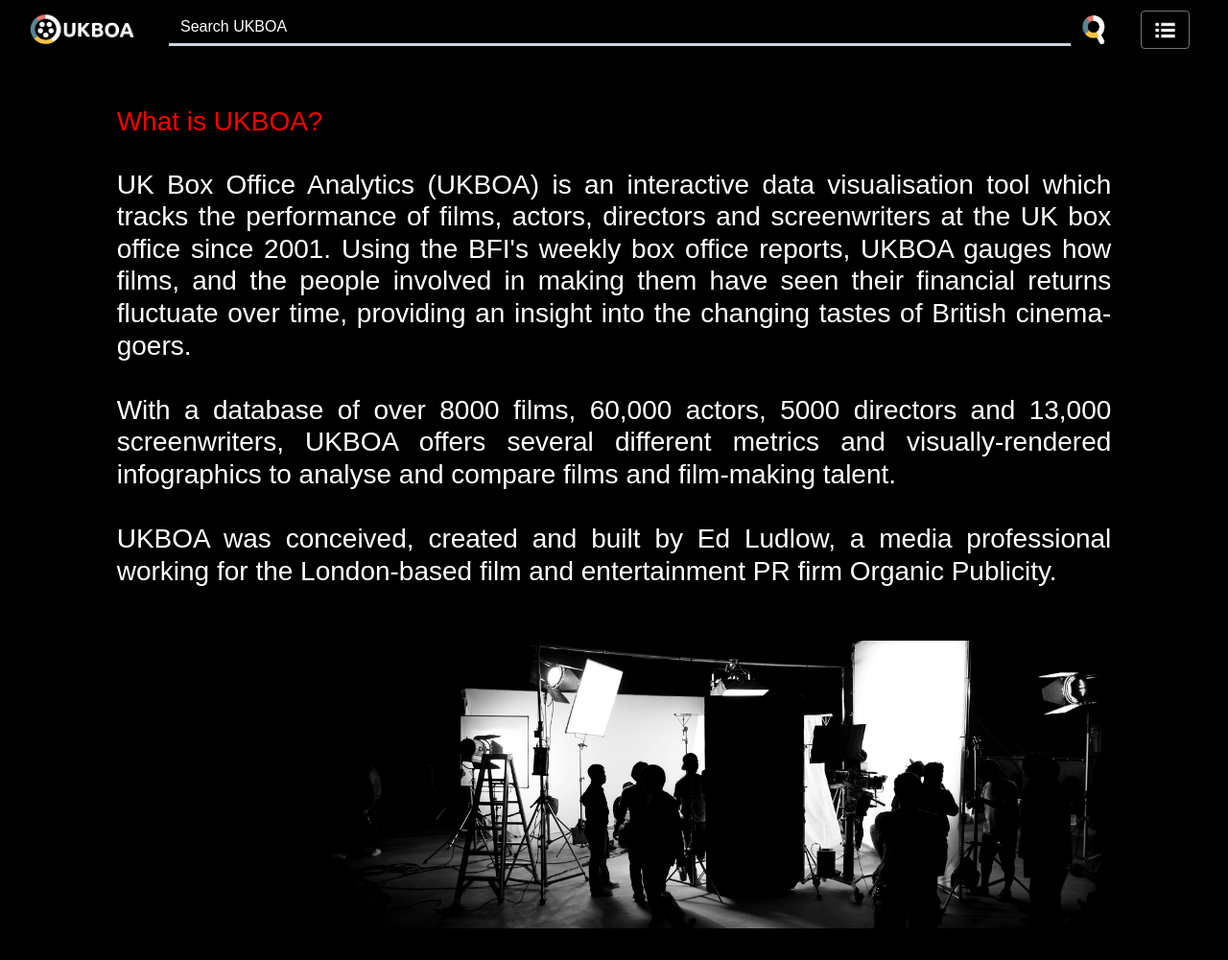
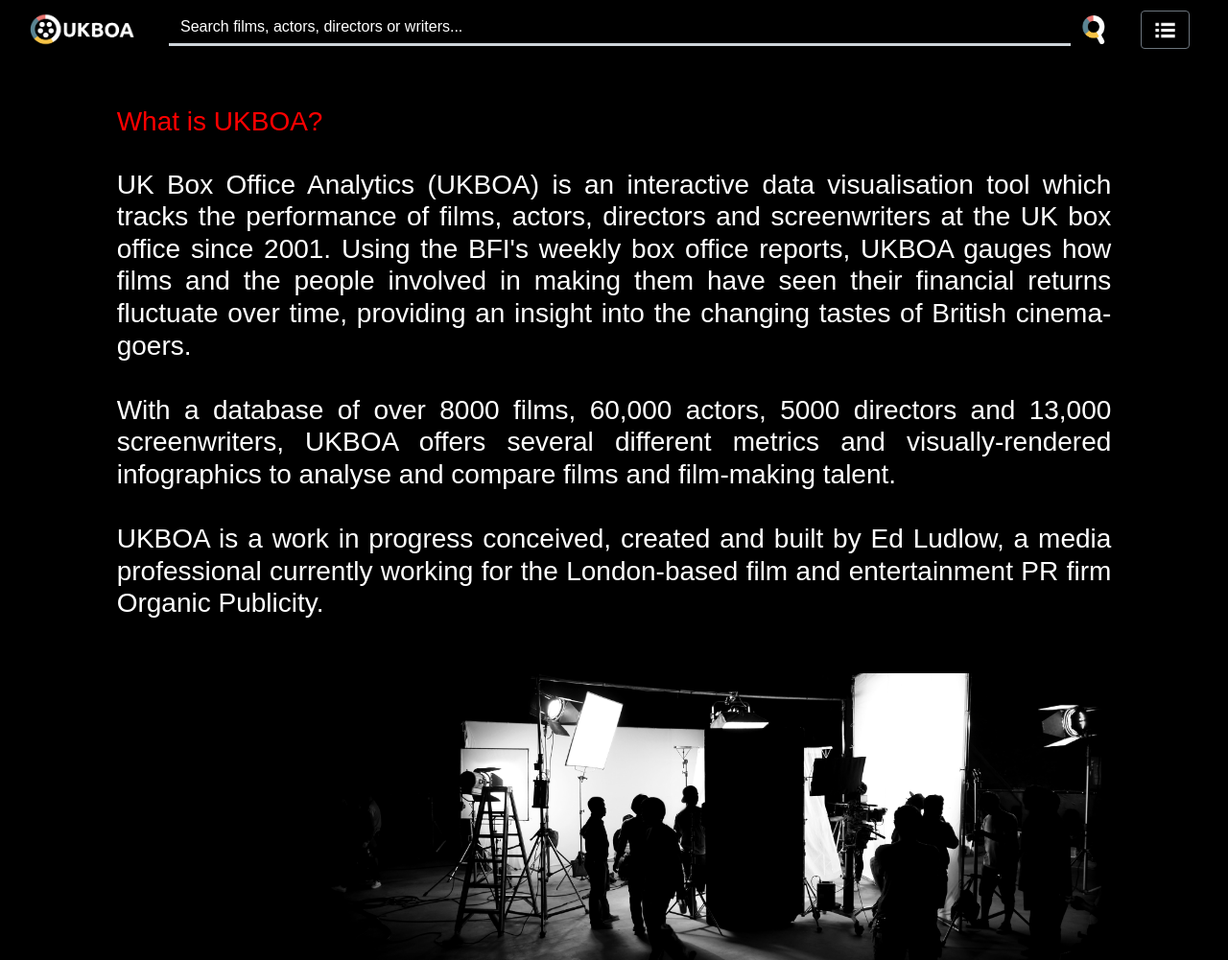
Before and after one commit to EdLudlow/UKBOA_Website, a Django app: page /the_site in a window 1280 px wide. Shown: the top 1001 px of the page at 96% size. Run offline with Django 3.2, Linux system fonts and the light colour scheme; some libraries are stand-ins or nearby versions; some web fonts are replaced.

Commit message:
commit 15

```diff
--- a/front_end/templates/front_end/about_me.html
+++ b/front_end/templates/front_end/about_me.html
@@ -24,8 +24,8 @@
                 <h3 class="heading_text">Get in Touch</h3>
                 <br>
                 <h3>
-                  I'd love to hear from you! I'm open to any suggestions of how to improve the site
-                  or offers to colaborate so please don't hesitate to get in touch.
+                  I'd love to hear from you! I'm open to any suggestions for how to improve the site
+                  or offers to collaborate so please don't hesitate to get in touch.
                   <br>
                   <br>
                   You can email me at EdmundLudlow@hotmail.com.
--- a/front_end/templates/front_end/about_the_site.html
+++ b/front_end/templates/front_end/about_the_site.html
@@ -21,7 +21,7 @@
           UK Box Office Analytics (UKBOA) is an interactive data visualisation tool which tracks
           the performance of films, actors, directors and screenwriters at the UK box office since 2001.
           Using the <a href="https://www.bfi.org.uk/education-research/film-industry-statistics-research/weekend-box-office-figures">
-          BFI's weekly box office reports</a>, UKBOA gauges how films, and the people involved in
+          BFI's weekly box office reports</a>, UKBOA gauges how films and the people involved in
           making them have seen their financial returns fluctuate over time, providing an insight into the
           changing tastes of British cinema-goers.
           <br>
@@ -31,8 +31,8 @@
           film-making talent.
           <br>
           <br>
-          UKBOA was conceived, created and built by Ed Ludlow, a media professional working for the London-based
-          film and entertainment PR firm <a href="http://organic-marketing.co.uk/">Organic Publicity</a>.
+          UKBOA is a work in progress conceived, created and built by Ed Ludlow, a media professional currently
+          working for the London-based film and entertainment PR firm <a href="http://organic-marketing.co.uk/">Organic Publicity</a>.
           <br>
           </h3>
         </div>
@@ -96,8 +96,8 @@
             <div class = "textbox">
             <br>
             <h3>
-            I'd love to hear from you! I'm open to any suggestions of how to improve the screenwriters
-            or offers to colaborate so please don't hesitate to get in touch.
+            I'd love to hear from you! I'm open to any suggestions for how to improve the screenwriters
+            or offers to collaborate so please don't hesitate to get in touch.
             <br>
             <br>
             You can email me at EdmundLudlow@hotmail.com.
--- a/front_end/templates/front_end/base_components/navbar.html
+++ b/front_end/templates/front_end/base_components/navbar.html
@@ -9,7 +9,7 @@
     <form method="GET" action="/results/" class="my-auto w-100 d-inline-block order-1">
       <div class="input-group">
         <input type="text" name="q" class="form-control border-top-0 border-left-0 border-right-0"
-        placeholder="Search UKBOA" id="navbar_searchbar" name="user_query">
+        placeholder="Search films, actors, directors or writers..." id="navbar_searchbar" name="user_query">
         <button type="submit" class="btn border-0" value="Search"><img src="{% static 'images/UKBOA_NEW_LOGO_search_icon.png' %}" width = 25px></button>
       </div>
     </form>
--- a/front_end/templates/front_end/general_overviews/actor_overview/actor_home.html
+++ b/front_end/templates/front_end/general_overviews/actor_overview/actor_home.html
@@ -47,7 +47,7 @@
           </table>
           <div class="container">
             <h5>
-              SEE TOP THE 100 <a href="/top_actors_by_bo">HERE</a>
+              SEE THE TOP 100 <a href="/top_actors_by_bo">HERE</a>
             </h5>
           </div>
 
@@ -101,7 +101,7 @@
           </table>
           <div class="container">
             <h5>
-              SEE TOP THE 100 <a href="/top_actors_by_length">HERE</a>
+              SEE THE TOP 100 <a href="/top_actors_by_length">HERE</a>
             </h5>
           </div>
         </div>
@@ -142,7 +142,7 @@
           </table>
           <div class="container">
             <h5>
-              SEE TOP THE 100 <a href="/top_actors_by_films">HERE</a>
+              SEE THE TOP 100 <a href="/top_actors_by_films">HERE</a>
             </h5>
           </div>
         </div>
--- a/front_end/templates/front_end/general_overviews/director_overview/director_home.html
+++ b/front_end/templates/front_end/general_overviews/director_overview/director_home.html
@@ -47,7 +47,7 @@
           </table>
           <div class="container">
             <h5>
-              SEE TOP THE 100 <a href="/top_directors_by_bo">HERE</a>
+              SEE THE TOP 100 <a href="/top_directors_by_bo">HERE</a>
             </h5>
           </div>
 
@@ -101,7 +101,7 @@
           </table>
           <div class="container">
             <h5>
-              SEE TOP THE 100 <a href="/top_directors_by_length">HERE</a>
+              SEE THE TOP 100 <a href="/top_directors_by_length">HERE</a>
             </h5>
           </div>
         </div>
@@ -142,7 +142,7 @@
           </table>
           <div class="container">
             <h5>
-              SEE TOP THE 100 <a href="/top_directors_by_films">HERE</a>
+              SEE THE TOP 100 <a href="/top_directors_by_films">HERE</a>
             </h5>
           </div>
         </div>
--- a/front_end/templates/front_end/general_overviews/writer_overview/writer_home.html
+++ b/front_end/templates/front_end/general_overviews/writer_overview/writer_home.html
@@ -47,7 +47,7 @@
           </table>
           <div class="container">
             <h5>
-              SEE TOP THE 100 <a href="/top_writers_by_bo">HERE</a>
+              SEE THE TOP 100 <a href="/top_writers_by_bo">HERE</a>
             </h5>
           </div>
 
@@ -101,7 +101,7 @@
           </table>
           <div class="container">
             <h5>
-              SEE TOP THE 100 <a href="/top_writers_by_length">HERE</a>
+              SEE THE TOP 100 <a href="/top_writers_by_length">HERE</a>
             </h5>
           </div>
         </div>
@@ -142,7 +142,7 @@
           </table>
           <div class="container">
             <h5>
-              SEE TOP THE 100 <a href="/top_writers_by_films">HERE</a>
+              SEE THE TOP 100 <a href="/top_writers_by_films">HERE</a>
             </h5>
           </div>
         </div>
--- a/front_end/templates/front_end/home_page.html
+++ b/front_end/templates/front_end/home_page.html
@@ -36,7 +36,7 @@
                 <form method="GET" action="/results/" class="my-auto w-100 d-inline-block order-1">
                   <div class="input-group">
                     <input type="text" name="q" class="form-control border-top-0 border-left-0 border-right-0"
-                    placeholder="Search UKBOA" id="navbar_searchbar" name="user_query">
+                    placeholder="Search films, actors, directors or writers..." id="navbar_searchbar" name="user_query">
                     <button type="submit" class="btn border-0" value="Search"><img src="{% static 'images/UKBOA_NEW_LOGO_search_icon.png' %}" width = 30px></button>
                   </div>
                 </form>
@@ -62,7 +62,6 @@
                 </li>
               </ul>
             </div>
-        </div>
       </div>
     </div>
   </section>
--- a/front_end/views.py
+++ b/front_end/views.py
@@ -48,7 +48,7 @@
             trace3.update_layout(
                 paper_bgcolor='black',
                 plot_bgcolor='black',
-                title="Percentage of Box Office Gross account for by Opening Weekend",
+                title="Percentage of Box Office Gross account by Opening Weekend",
                 font=dict(family='Ramabhadra', size=13, color='white')
                 )
 
@@ -148,7 +148,7 @@
                     ),
                 ],
                 layout=go.Layout(
-                    title="Cumilative Yearly Takings at UK Box Office 2001-2020 (all films)",
+                    title="Cumulative Yearly Takings at UK Box Office 2001-2020 (all films)",
                     yaxis_title="Yearly Cumulative Gross",
                     paper_bgcolor='black',
                     plot_bgcolor='black',
```
